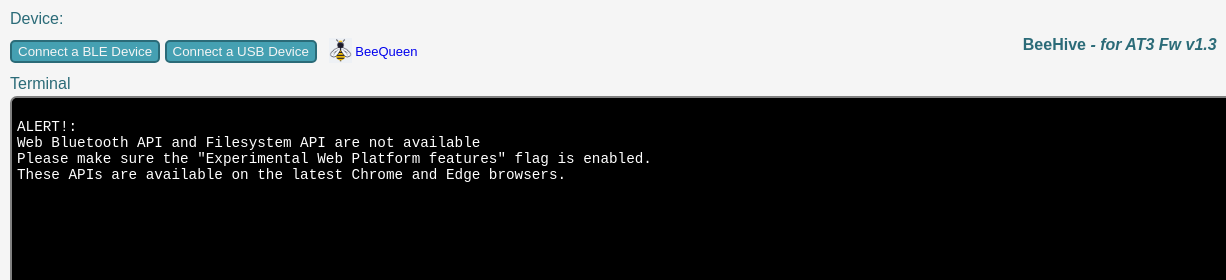
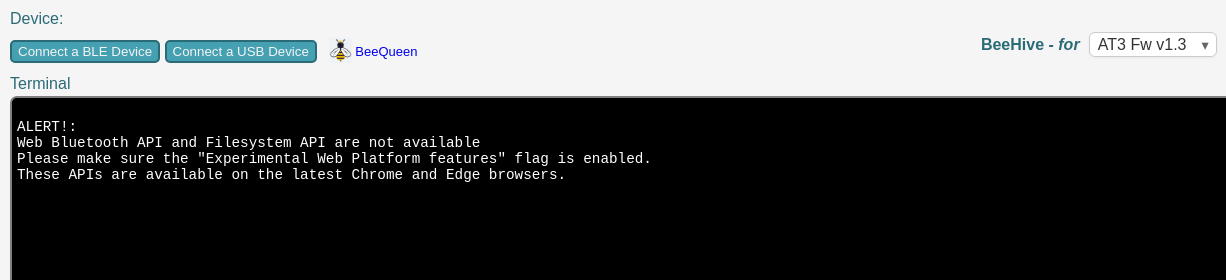
Before and after one commit to norbertherbert/beehive, a website built with webpack: page src/index.html in a window 1280 px wide. Shown: the top 280 px of the page, 0-1226 px from the left. Built offline with nearby package versions, Linux system fonts and the light colour scheme.

Commit message:
dropdown selectorversion  added

```diff
--- a/src/index.html
+++ b/src/index.html
@@ -30,7 +30,14 @@
     <body><div id="main">
 
         <div id= "beehive_logo">
-            <span style="font-size: 16px;"><b>BeeHive <i>- for AT3 Fw v1.3</i></b></span>
+            <span style="font-size: 16px; font-weight: bold;">BeeHive <i>- for</i></span>
+            <div class="custom-select">
+                <select id="version-select" onchange="goTo(this)">
+                    <option value="https://nano-things.net/beehive/AT3v1.3/" selected>AT3 Fw v1.3</option>
+                    <option value="https://nano-things.net/beehive/AT3v1.2/">AT3 Fw v1.2</option>
+                    <option value="https://nano-things.net/beehive/AT2v2.6/">AT2 Fw v2.6</option>
+                </select>
+            </div>
             &nbsp;
             <img src="./images/android-chrome-192x192.png" height=35px;>
         </div>
@@ -48,7 +55,7 @@
                 <button id="usb_connect_device_button">Connect a USB Device</button>
                 <button id="usb_disconnect_device_button" style="display:none;">Disconnnect Device</button>
                 <a id="beequeen_link"
-                    href="https://nano-things.net/beequeen/"
+                    href="https://nano-things.net/beequeen/AT3v1.3"
                     target = "_blank"
                     style="margin-left: 8px; text-decoration: none; font-size: small;">
                     <img src="./images/beequeen.png" height=25px style="position: relative; top: 7px;">
@@ -124,6 +131,12 @@
 
         <script>
 
+            function goTo(selectEl) {
+                const url = selectEl.value;
+                if (!url) return;                 // ignore the placeholder
+                window.location.href = url;       // same-tab navigation
+            }
+
             const device_name_span = document.querySelector('#device_name_span');
             const connection_status_span = document.querySelector('#connection_status_span');
             const request_bluetooth_device_button = document.querySelector('#request_bluetooth_device_button');
--- a/src/style.css
+++ b/src/style.css
@@ -188,3 +188,50 @@ button:hover {
   0% { transform: rotate(0deg); }
   100% { transform: rotate(360deg); }
 }
+
+
+/* Wrapper behaves inline with text */
+.custom-select {
+  position: relative;
+  display: inline-block;   /* allow it to sit inside a sentence */
+  width: auto;             /* shrink to fit content */
+  vertical-align: baseline; /* align nicely with text */
+  margin-left: 0.3rem;
+}
+
+/* The <select> itself */
+.custom-select select {
+  appearance: none;      /* remove native arrow */
+  -webkit-appearance: none;
+  -moz-appearance: none;
+
+  display: inline-block;
+  padding: 0.2rem 1.8rem 0.2rem 0.5rem; /* slimmer padding for inline look */
+  font-size: 1rem;
+  color: #333;
+  background: white;
+  border: 1px solid #ccc;
+  border-radius: 6px;
+  box-shadow: 0 1px 3px rgba(0,0,0,0.05);
+  cursor: pointer;
+  transition: border-color 0.2s;
+  vertical-align: baseline;
+}
+
+/* green border on focus */
+.custom-select select:focus {
+  border-color: #2B6B78;
+  outline: none;
+}
+
+/* custom arrow */
+.custom-select::after {
+  content: "▾";
+  position: absolute;
+  top: 50%;
+  right: 0.5rem;   /* tighter spacing for inline use */
+  transform: translateY(-50%);
+  font-size: 0.9rem;
+  color: #666;
+  pointer-events: none;
+}
```
